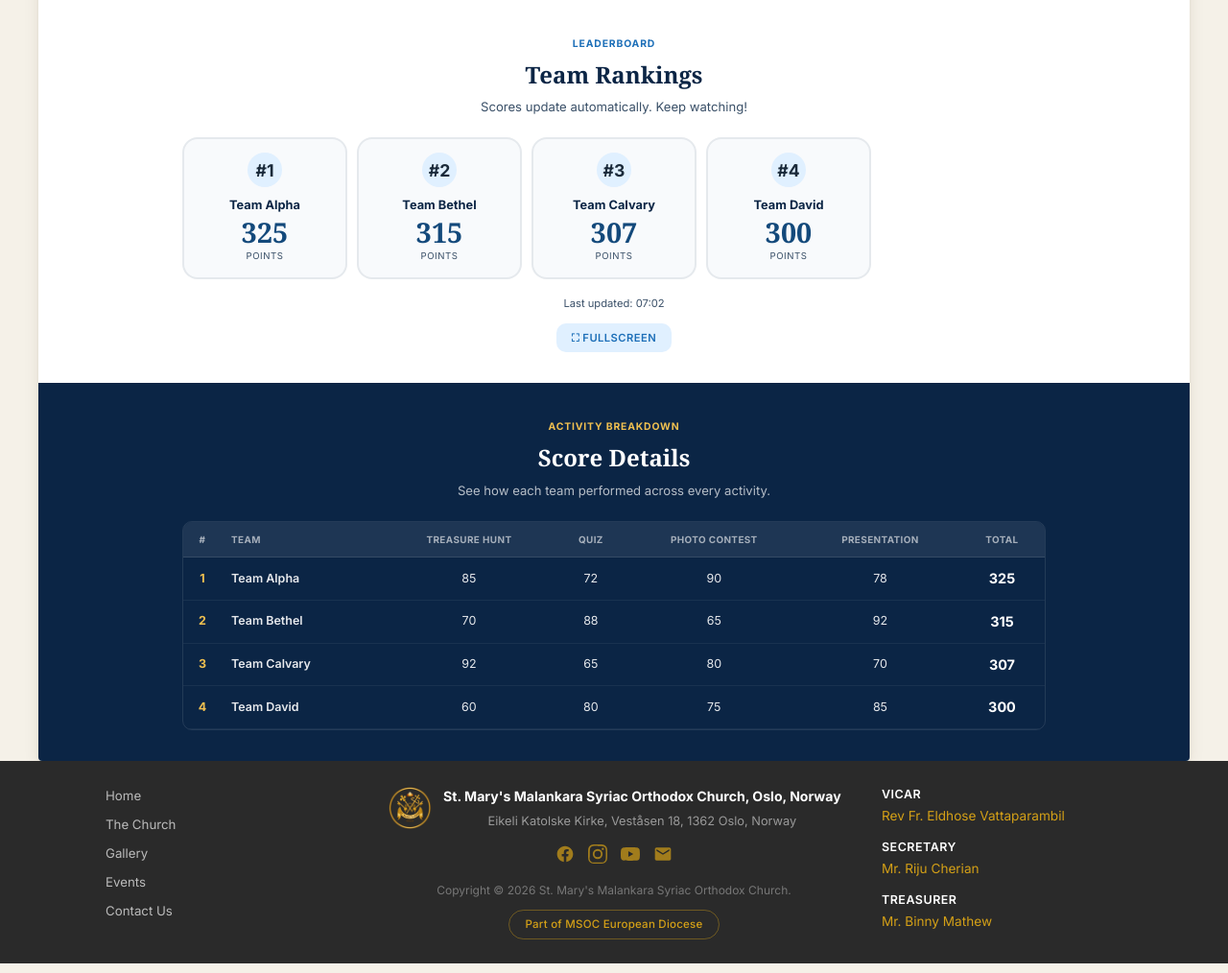
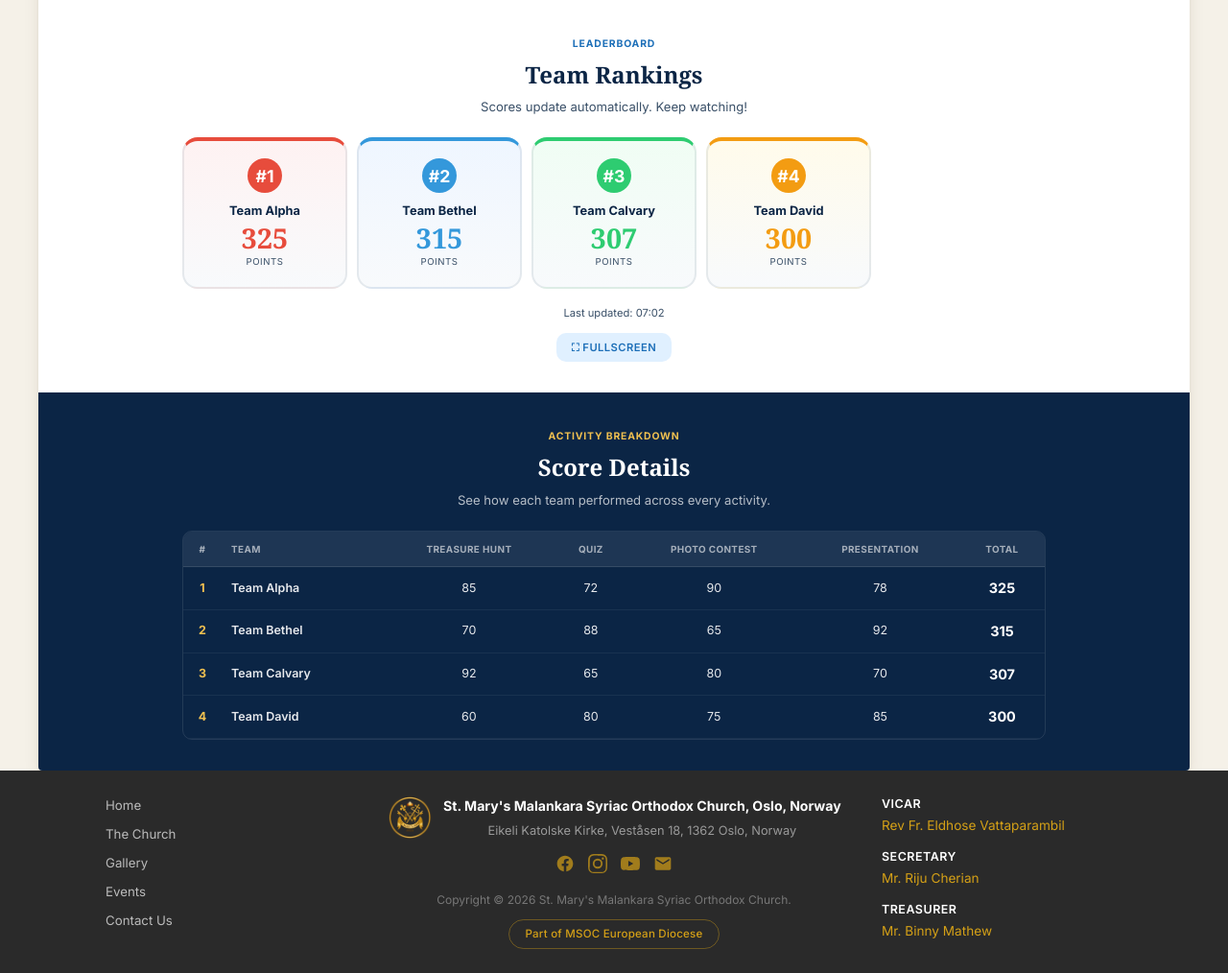
Before and after one commit to stmaryschurchnorway/stmaryschurchnorway.github.io, a Jekyll site: the page built from summer-trip-scores.md, in a window 1280 px wide. Shown: the part 214-1228 px from the top of the page at 96% size. Built offline with Jekyll 4.4.1, drawn with Linux system fonts in a browser that asks for light colours.

Commit message:
style: add unique color identity to each team's scoreboard card
Each team gets a distinct color (red, blue, green, amber, purple)
applied to the top border, rank badge, score number, and a subtle
gradient background. Includes hover lift effect and fullscreen mode
support. Winner highlight overrides team colors with gold.

Co-Authored-By: Claude Opus 4.6 <noreply@anthropic.com>

```diff
--- a/assets/css/summer-trip-scores.css
+++ b/assets/css/summer-trip-scores.css
@@ -57,21 +57,52 @@
   background: #f8fafc;
   border: 2px solid rgba(11, 37, 69, 0.08);
   border-radius: var(--st-radius);
-  padding: 14px 8px;
+  padding: 18px 10px;
   transition: all 0.3s ease;
+  border-top: 4px solid transparent;
 }
-.sc-podium-first {
-  border-color: var(--st-gold-accent);
-  background: linear-gradient(135deg, #fffdf0, #fff8e0);
-  box-shadow: 0 6px 18px rgba(240, 192, 80, 0.2);
+.sc-podium-card:nth-child(1) {
+  border-top-color: #e74c3c;
+  background: linear-gradient(180deg, #fef2f2, #f8fafc);
 }
+.sc-podium-card:nth-child(2) {
+  border-top-color: #3498db;
+  background: linear-gradient(180deg, #eff6ff, #f8fafc);
+}
+.sc-podium-card:nth-child(3) {
+  border-top-color: #2ecc71;
+  background: linear-gradient(180deg, #f0fdf4, #f8fafc);
+}
+.sc-podium-card:nth-child(4) {
+  border-top-color: #f39c12;
+  background: linear-gradient(180deg, #fffbeb, #f8fafc);
+}
+.sc-podium-card:nth-child(5) {
+  border-top-color: #9b59b6;
+  background: linear-gradient(180deg, #faf5ff, #f8fafc);
+}
+.sc-podium-card:hover {
+  transform: translateY(-4px);
+  box-shadow: 0 8px 20px rgba(11, 37, 69, 0.12);
+}
+.sc-podium-card:nth-child(1) .sc-podium-rank { background: #e74c3c; color: #fff; }
+.sc-podium-card:nth-child(2) .sc-podium-rank { background: #3498db; color: #fff; }
+.sc-podium-card:nth-child(3) .sc-podium-rank { background: #2ecc71; color: #fff; }
+.sc-podium-card:nth-child(4) .sc-podium-rank { background: #f39c12; color: #fff; }
+.sc-podium-card:nth-child(5) .sc-podium-rank { background: #9b59b6; color: #fff; }
+.sc-podium-card:nth-child(1) .sc-podium-score { color: #e74c3c; }
+.sc-podium-card:nth-child(2) .sc-podium-score { color: #3498db; }
+.sc-podium-card:nth-child(3) .sc-podium-score { color: #2ecc71; }
+.sc-podium-card:nth-child(4) .sc-podium-score { color: #f39c12; }
+.sc-podium-card:nth-child(5) .sc-podium-score { color: #9b59b6; }
 .sc-podium-winner {
-  border-color: var(--st-gold-accent);
-  background: linear-gradient(135deg, #fffdf0, #fff8e0);
+  border-color: var(--st-gold-accent) !important;
+  border-top-color: var(--st-gold-accent) !important;
+  background: linear-gradient(135deg, #fffdf0, #fff8e0) !important;
   box-shadow: 0 6px 18px rgba(240, 192, 80, 0.25);
   transform: scale(1.05);
 }
-.sc-podium-winner .sc-podium-score { color: #b8860b; }
+.sc-podium-winner .sc-podium-score { color: #b8860b !important; }
 .sc-podium-rank {
   display: inline-flex;
   align-items: center;
@@ -97,7 +128,6 @@
   color: var(--st-ocean);
   line-height: 1;
 }
-.sc-podium-first .sc-podium-score { color: #b8860b; }
 .sc-podium-label {
   font-family: 'Inter', sans-serif;
   font-size: 0.6rem;
@@ -234,20 +264,36 @@ body.sc-fullscreen-active .sc-section-title {
 }
 body.sc-fullscreen-active .sc-section-desc { color: rgba(255,255,255,0.7); }
 body.sc-fullscreen-active .sc-podium-card {
-  background: rgba(255,255,255,0.08);
-  border-color: rgba(255,255,255,0.15);
+  background: rgba(255,255,255,0.06);
+  border-color: rgba(255,255,255,0.1);
   padding: 24px 16px;
 }
-body.sc-fullscreen-active .sc-podium-first {
-  background: linear-gradient(135deg, rgba(240,192,80,0.15), rgba(240,192,80,0.05));
-  border-color: var(--st-gold-accent);
+body.sc-fullscreen-active .sc-podium-card:nth-child(1) {
+  border-top-color: #e74c3c;
+  background: linear-gradient(180deg, rgba(231,76,60,0.12), rgba(255,255,255,0.06));
+}
+body.sc-fullscreen-active .sc-podium-card:nth-child(2) {
+  border-top-color: #3498db;
+  background: linear-gradient(180deg, rgba(52,152,219,0.12), rgba(255,255,255,0.06));
+}
+body.sc-fullscreen-active .sc-podium-card:nth-child(3) {
+  border-top-color: #2ecc71;
+  background: linear-gradient(180deg, rgba(46,204,113,0.12), rgba(255,255,255,0.06));
+}
+body.sc-fullscreen-active .sc-podium-card:nth-child(4) {
+  border-top-color: #f39c12;
+  background: linear-gradient(180deg, rgba(243,156,18,0.12), rgba(255,255,255,0.06));
+}
+body.sc-fullscreen-active .sc-podium-card:nth-child(5) {
+  border-top-color: #9b59b6;
+  background: linear-gradient(180deg, rgba(155,89,182,0.12), rgba(255,255,255,0.06));
 }
 body.sc-fullscreen-active .sc-podium-name { color: #ffffff; }
 body.sc-fullscreen-active .sc-podium-score { color: var(--st-light); font-size: 2.4rem; }
-body.sc-fullscreen-active .sc-podium-first .sc-podium-score { color: var(--st-gold-accent); }
 body.sc-fullscreen-active .sc-podium-winner {
-  background: linear-gradient(135deg, rgba(240,192,80,0.15), rgba(240,192,80,0.05));
-  border-color: var(--st-gold-accent);
+  border-color: var(--st-gold-accent) !important;
+  border-top-color: var(--st-gold-accent) !important;
+  background: linear-gradient(135deg, rgba(240,192,80,0.15), rgba(240,192,80,0.05)) !important;
 }
 body.sc-fullscreen-active .sc-podium-winner .sc-podium-score { color: var(--st-gold-accent); }
 body.sc-fullscreen-active .sc-podium-label { color: rgba(255,255,255,0.5); }
--- a/summer-trip-scores.md
+++ b/summer-trip-scores.md
@@ -147,8 +145,6 @@ extra_css:
       var card = el('div', cls);
 
       var rank = el('div', 'sc-podium-rank', '#' + (i + 1));
-      rank.style.background = TEAM_BG[i] || TEAM_BG[3];
-      rank.style.color = TEAM_FG[i] || TEAM_FG[3];
       card.appendChild(rank);
 
       card.appendChild(el('div', 'sc-podium-name', t.team));
```
Also changed, not shown: other parts of summer-trip-scores.md (+0 -2 lines).
